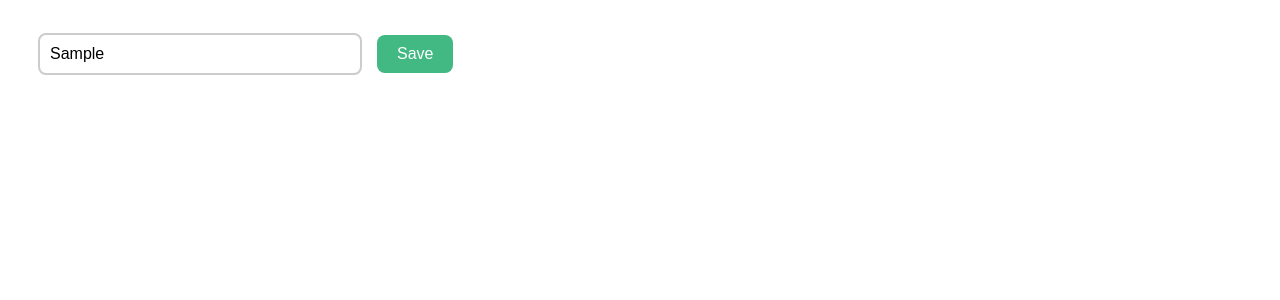
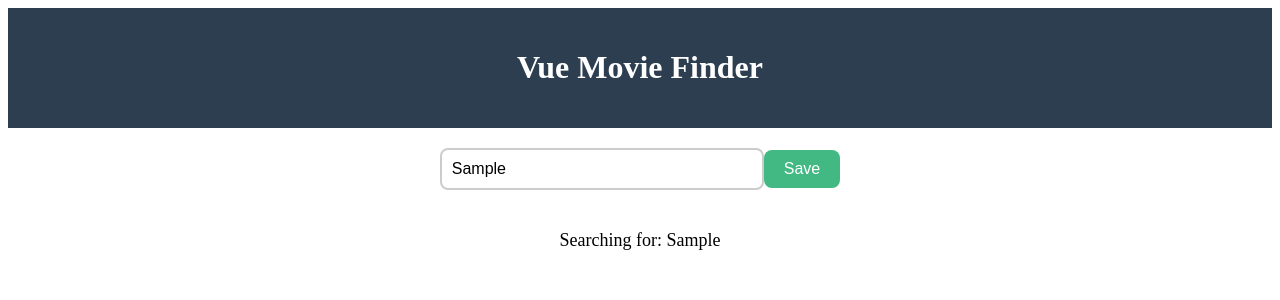
Before and after one commit to kirube1992/Addis_Movies, a Vue app: page / in a window 1280 px wide. Both pictures are taken after typing "Sample" into the empty fields and a click on the button "Save". Shown: the top 300 px of the page. Built offline with nearby package versions, Linux system fonts and the light colour scheme.

Commit message:
Update SearchBar componets

```diff
--- a/src/App.vue
+++ b/src/App.vue
@@ -1,14 +1,40 @@
 <script setup>
-import MovieCard from './components/MovieCard.vue';
-import SerachBar from './components/SerachBar.vue';
-import MovieList from './components/MovieList.vue';
+import { ref } from 'vue';
+
+import SearchBar from './components/SearchBar.vue';
+
+const activeSearchTerm = ref('');
+
+function handleSearch(term) {
+  console.log('App.vue, recived ', term);
+  activeSearchTerm.value = term;
+}
 </script>
+
 <template>
+  <header>
+    <h1>Vue Movie Finder</h1>
+  </header>
+  <main>
 
-<div>
-  <MovieCard />
-  <SerachBar />
-  <MovieList />
-</div>
+    <SearchBar @perform-search="handleSearch" />
 
+    <div v-if="activeSearchTerm" class="search-result-info">
+      <p>Searching for: {{ activeSearchTerm }}</p>
+    </div>
+  </main>
 </template>
+
+<style scoped>
+header {
+  text-align: center;
+  padding: 20px;
+  background-color: #2c3e50;
+  color: white;
+}
+.search-result-info {
+  text-align: center;
+  margin-top: 20px;
+  font-size: 18px;
+}
+</style>
--- a/src/components/SerachBar.vue
+++ b/src/components/SearchBar.vue
@@ -3,24 +3,24 @@ import {ref} from 'vue';
 
 const searchTerm = ref('');
 
-const emit = defineEmits(['perform-serach']);
+const emit = defineEmits(['perform-search']);
 
 
-function search() {
 
-    if(searchTerm.value !== '') {
-        emit  ('perform-serach', searchTerm.value)
-    }
+function serach() {
+  if(searchTerm.value.trim() !== ''){
+     emit('perform-search', searchTerm.value);
+  }
 }
 
 </script>
 <template>
-    <div class="search-btn">
-    <form @submit.prevent="search" class="search-bar">
-        <input type="text" class="Move-input" v-model="searchTerm"  placeholder= " Write what u want">
-        <button @click="Save-btn" class="save-btn">Save</button>
-    </form>
-    </div>
+  <div class="search-bar">
+<form @submit.prevent="serach">
+  <input type="text" v-model="searchTerm" placeholder="write movie title ...."/>
+  <button>Save</button>
+</form>
+</div>
 </template>
 <style scoped>
 
```
